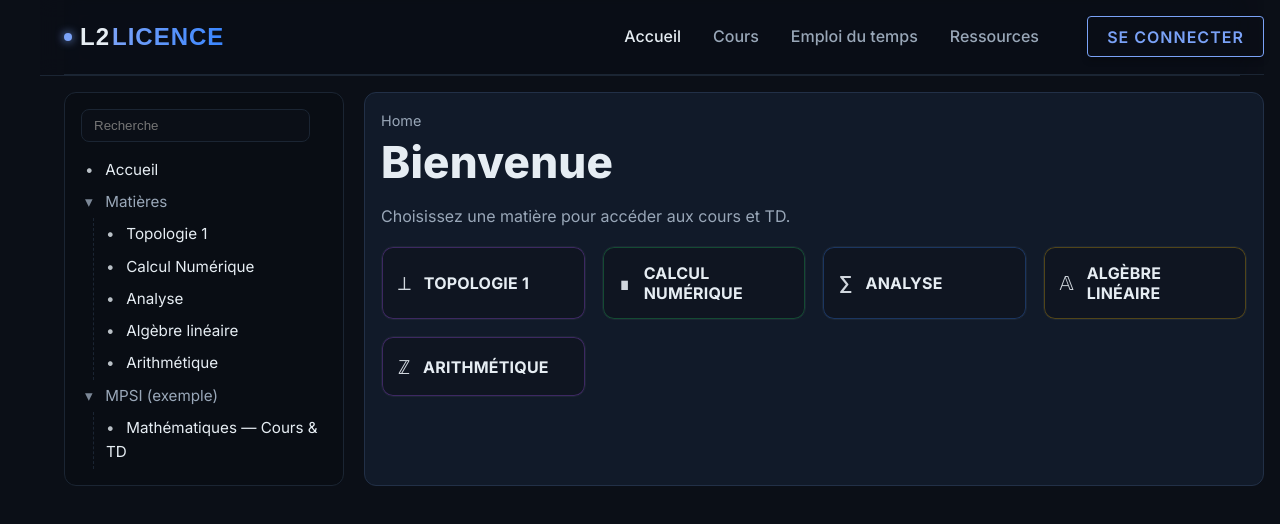
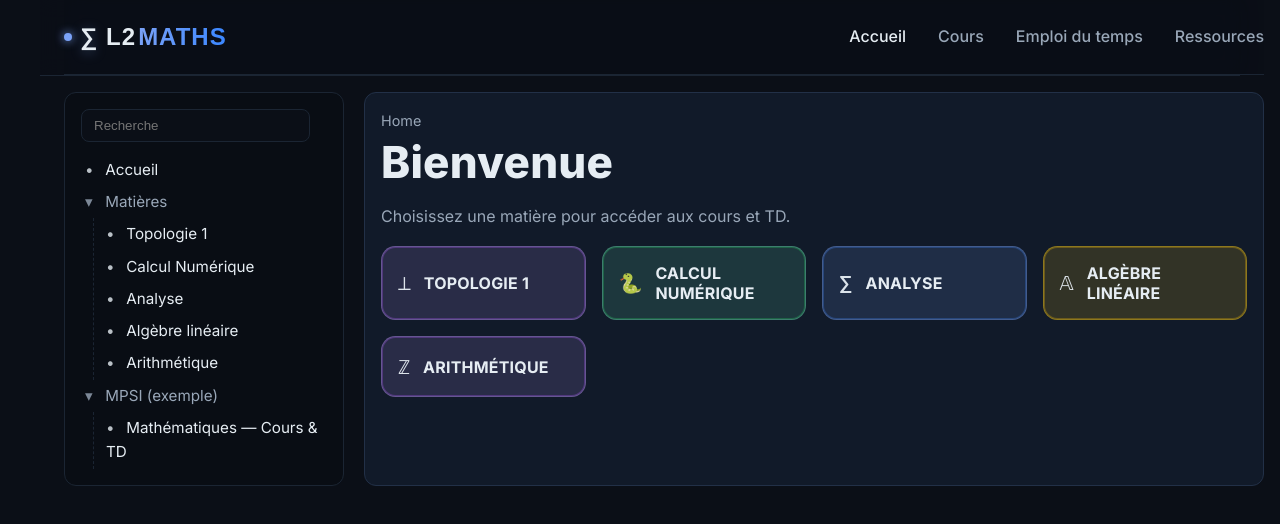
Before and after one commit to Grimm02938/L2-LICENCE, a Vue app: page /#/ in a window 1280 px wide. Shown: the top 524 px of the page. Built offline with nearby package versions, Linux system fonts and the light colour scheme.

Commit message:
feat(ui): remove login; filled accents for tiles/cards; python icon; hide sidebar on mobile; improve readability

```diff
--- a/src/components/NavBar.vue
+++ b/src/components/NavBar.vue
@@ -13,7 +13,7 @@ const toggleMenu = () => {
     <div class="container">
       <nav class="navbar">
         <div class="navbar-brand">
-          <a href="#" class="logo">L2<span class="highlight">LICENCE</span></a>
+          <a href="#/" class="logo"><span class="symbol">∑</span> L2 <span class="highlight">MATHS</span></a>
         </div>
 
         <button class="mobile-menu-button" @click="toggleMenu" aria-label="Menu">
@@ -28,10 +28,6 @@ const toggleMenu = () => {
             <a href="#courses" class="nav-link">Cours</a>
             <a href="#schedule" class="nav-link">Emploi du temps</a>
             <a href="#resources" class="nav-link">Ressources</a>
-          </div>
-
-          <div class="navbar-end">
-            <button class="ghost-button">Se connecter</button>
           </div>
         </div>
       </nav>
@@ -91,6 +87,8 @@ const toggleMenu = () => {
   margin-left: 2px;
 }
 
+.symbol { margin-right: .5rem; filter: drop-shadow(0 2px 6px rgba(122,162,247,.35)); }
+
 .navbar-menu {
   display: flex;
   align-items: center;
@@ -113,9 +111,7 @@ const toggleMenu = () => {
   color: var(--text-primary);
 }
 
-.navbar-end {
-  margin-left: 1rem;
-}
+
 
 .mobile-menu-button {
   display: none;
--- a/src/pages/Home.vue
+++ b/src/pages/Home.vue
@@ -12,8 +12,8 @@ function go(slug: string){ router.push(`/matiere/${slug}`) }
     <p class="lead">Choisissez une matière pour accéder aux cours et TD.</p>
 
     <div class="tiles">
-      <button v-for="s in subjects" :key="s.slug" class="tile" :data-accent="s.accent" @click="go(s.slug)">
-        <span class="icon">{{ s.icon ?? '∑' }}</span>
+      <button v-for="s in subjects" :key="s.slug" class="tile filled" :data-accent="s.accent" @click="go(s.slug)">
+        <span class="icon">{{ s.slug === 'calcul-numerique' ? '🐍' : (s.icon ?? '∑') }}</span>
         <span class="name">{{ s.name }}</span>
       </button>
     </div>
@@ -23,9 +23,13 @@ function go(slug: string){ router.push(`/matiere/${slug}`) }
 <style scoped>
 .lead{ color: var(--text-secondary); margin-bottom: 1rem }
 .tiles{ display:grid; grid-template-columns: repeat(auto-fill,minmax(180px,1fr)); gap:1rem }
-.tile{ text-align:left; background: var(--card-bg); border:1px solid var(--border-color); border-radius:.75rem; padding:1rem; display:flex; align-items:center; gap:.75rem; color: var(--text-primary); }
+.tile{ text-align:left; background: var(--card-bg); border:1px solid var(--border-color); border-radius:.9rem; padding:1rem; display:flex; align-items:center; gap:.75rem; color: var(--text-primary); }
+.tile.filled[data-accent="purple"]{ background: rgba(192,153,255,.14); border-color: rgba(192,153,255,.4) }
+.tile.filled[data-accent="green"]{ background: rgba(110,231,183,.14); border-color: rgba(110,231,183,.4) }
+.tile.filled[data-accent="yellow"]{ background: rgba(250,204,21,.14); border-color: rgba(250,204,21,.45) }
+.tile.filled[data-accent="blue"]{ background: rgba(122,162,247,.14); border-color: rgba(122,162,247,.4) }
 .tile:hover{ transform: translateY(-2px); box-shadow: var(--shadow-md) }
-.icon{ font-size:1.2rem; opacity:.9 }
+.icon{ font-size:1.2rem; opacity:.95 }
 .name{ font-weight:700; letter-spacing: .2px }
 [data-accent="purple"]{ box-shadow: inset 0 0 0 1px rgba(168,85,247,.3) }
 [data-accent="green"]{ box-shadow: inset 0 0 0 1px rgba(34,197,94,.3) }
--- a/src/shared/CollapsiblePanel.vue
+++ b/src/shared/CollapsiblePanel.vue
@@ -24,4 +24,8 @@ const open = ref(true)
 .icon{ opacity:.85; font-size:.95rem }
 .chev{ margin-left:auto; opacity:.7 }
 .panel-body{ padding: .5rem 1rem 1rem; color: var(--text-primary); }
+.panel.purple{ background: rgba(192,153,255,.06) }
+.panel.green{ background: rgba(110,231,183,.06) }
+.panel.yellow{ background: rgba(250,204,21,.06) }
+.panel.blue{ background: rgba(122,162,247,.06) }
 </style>
--- a/src/shared/ExplorerSidebar.vue
+++ b/src/shared/ExplorerSidebar.vue
@@ -52,4 +52,7 @@ export default defineComponent({ name: 'ExplorerSidebar' })
 .label.clickable{ cursor:pointer }
 .label.clickable:hover{ background: rgba(148,163,184,.12) }
 .children{ margin-left: .75rem; border-left:1px dashed var(--border-color); padding-left:.5rem }
+@media (max-width: 768px){
+  .explorer{ display:none }
+}
 </style>
--- a/src/shared/SubjectSectionCard.vue
+++ b/src/shared/SubjectSectionCard.vue
@@ -22,8 +22,8 @@ defineProps<{ title: string; description?: string; icon?: string; accent?: 'purp
 .icon{ display:inline-flex; align-items:center; justify-content:center; width:26px; height:26px; border-radius:999px; background: rgba(122,162,247,.15); border:1px solid rgba(122,162,247,.35) }
 .desc{ opacity:.85; margin:.25rem 0 1rem }
 .body{ display:grid; gap:.75rem }
-.purple{ box-shadow: inset 0 0 0 1px rgba(192,153,255,.45) }
-.green{ box-shadow: inset 0 0 0 1px rgba(110,231,183,.45) }
-.yellow{ box-shadow: inset 0 0 0 1px rgba(250,204,21,.45) }
-.blue{ box-shadow: inset 0 0 0 1px rgba(122,162,247,.45) }
+.purple{ box-shadow: inset 0 0 0 1px rgba(192,153,255,.45); background: rgba(192,153,255,.08); }
+.green{ box-shadow: inset 0 0 0 1px rgba(110,231,183,.45); background: rgba(110,231,183,.08); }
+.yellow{ box-shadow: inset 0 0 0 1px rgba(250,204,21,.45); background: rgba(250,204,21,.08); }
+.blue{ box-shadow: inset 0 0 0 1px rgba(122,162,247,.45); background: rgba(122,162,247,.08); }
 </style>
```
